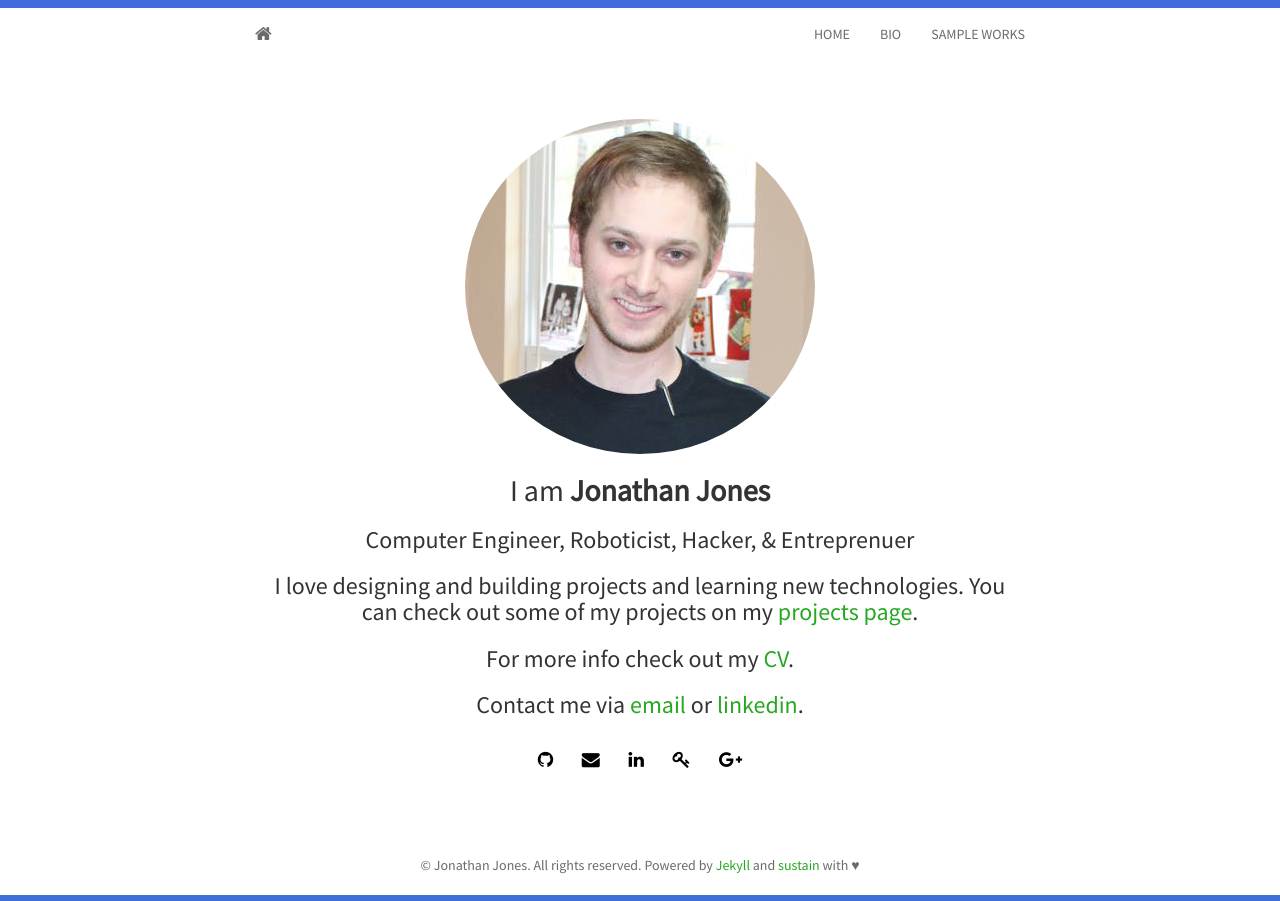
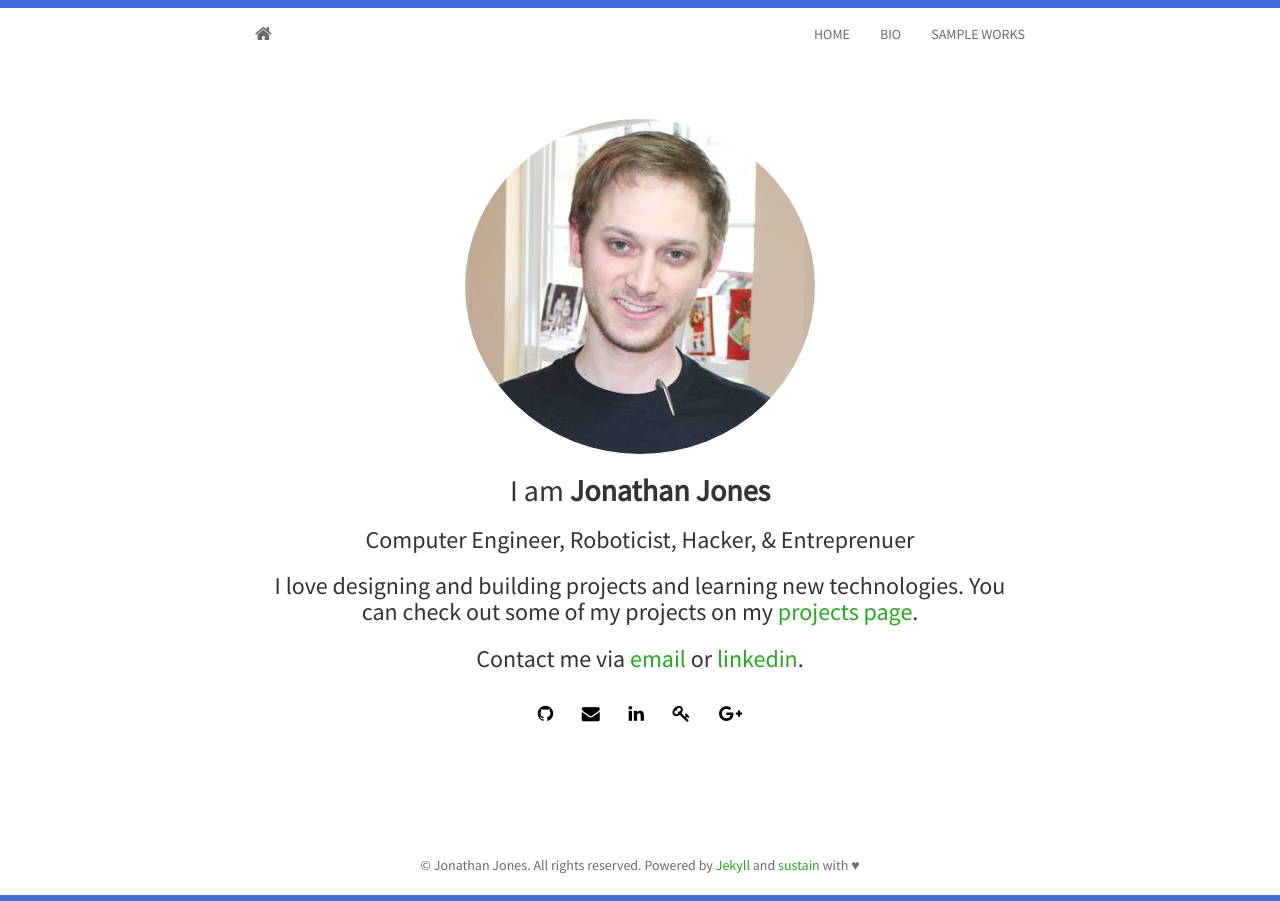
Before and after one commit to jjones646/about.joncjones.com, a Jekyll site: the page built from index.html, in a window 1280 px wide. Built offline with Jekyll 4.4.1, drawn with Linux system fonts in a browser that asks for light colours; nearby versions of some CDN libraries; Markdown is read by kramdown in place of the engine named in the settings; the list of posts is cut into pages by our own code.

Commit message:
removing bad link

```diff
--- a/index.html
+++ b/index.html
@@ -5,12 +5,11 @@
 <section id="about">
 	<div class="container">
 	  <div class="avatar">
-		<img class="img-circle" src="{{ site.baseurl }}static/img/{{ site.avatar }}" alt="Responsive image">
+		<img class="img-circle" src="{{ site.baseurl }}/static/img/{{ site.avatar }}" alt="Responsive image">
 	  </div>
 	  <h2>I am <strong>{{ site.author }}</strong></h2>
 	  <h3>Computer Engineer, Roboticist, Hacker, & Entreprenuer</h3>
 	  <h3>I love designing and building projects and learning new technologies. You can check out some of my projects on my <a href="{{ site.baseurl }}/projects.html"> projects page</a>.</h3>
-	  <h3>For more info check out my <a href="{{ site.baseurl }}/static/resume.pdf">CV</a>.</h3>
 	  <h3>Contact me via <a href="mailto:{{ site.email }}">email</a> or <a href="http://linkedin.com/in/{{ site.linkedin }}">linkedin</a>.</h3>
 	  {% include social.html %}
 	</div>
```
